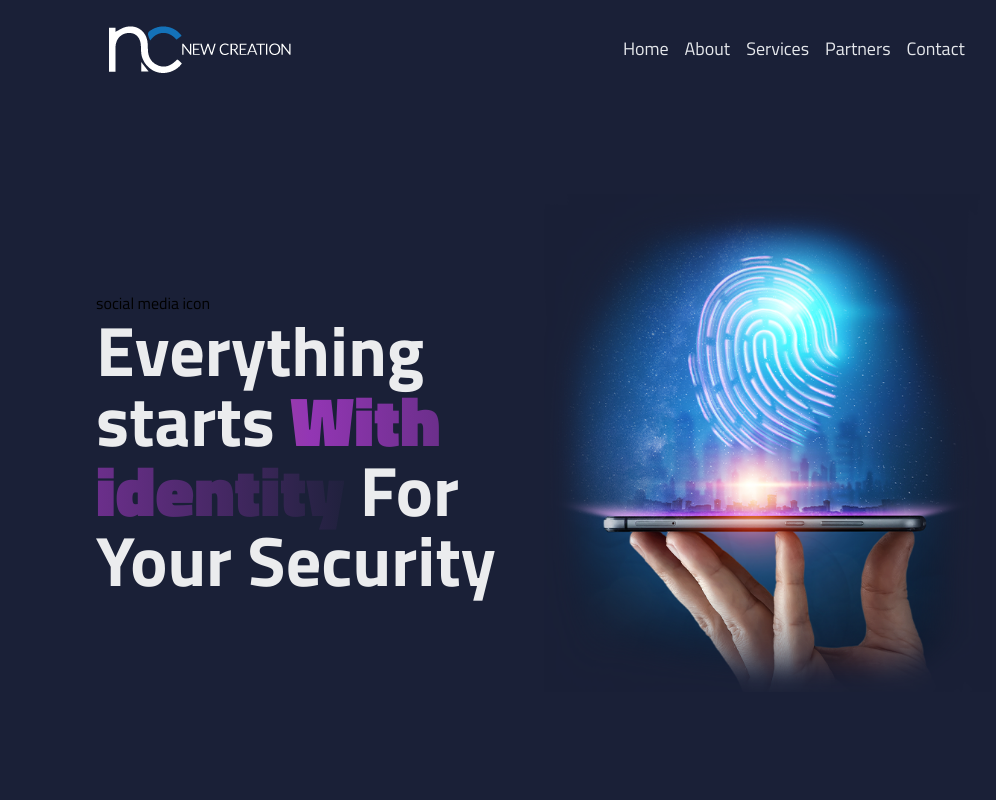
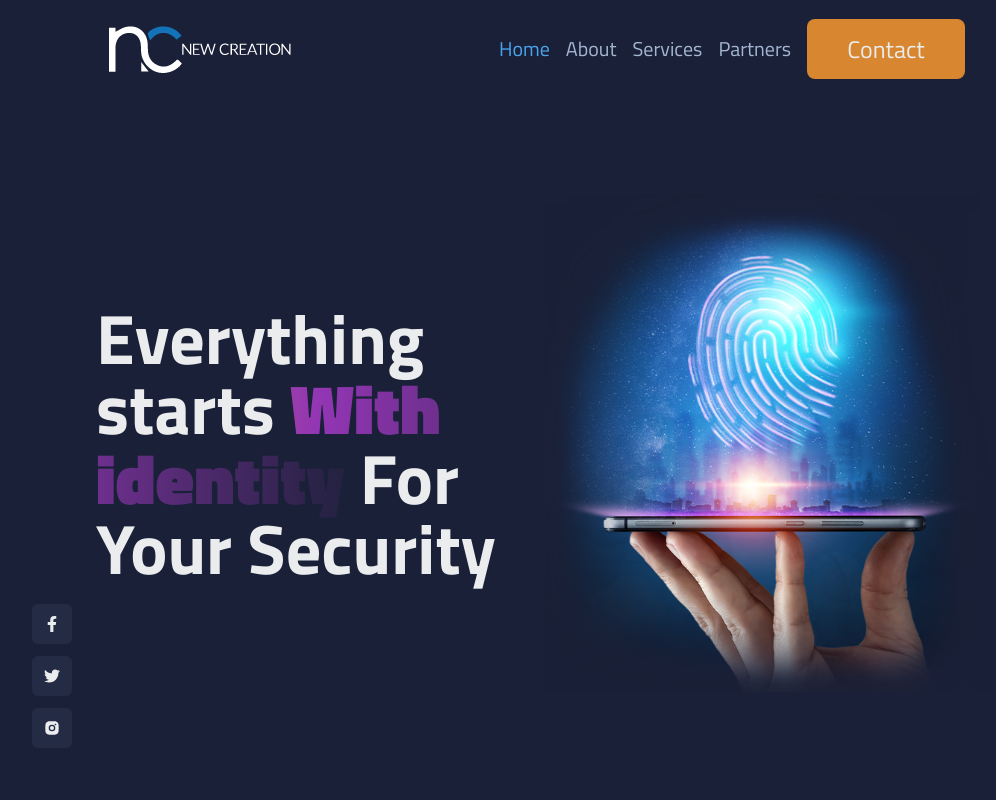
Before and after one commit to abdulqadirmohamed/digital-partners, a Next.js app: page / in a window 1280 px wide. Shown: the top 800 px of the page, without its empty margins (96-1092 px from the left). Built offline with nearby package versions, Linux system fonts and the light colour scheme.

Commit message:
updates all sections

```diff
--- a/package.json
+++ b/package.json
@@ -19,7 +19,6 @@
     "react-dom": "18.2.0",
     "react-icons": "^4.9.0",
     "react-scroll": "^1.8.9",
-    "react-tsparticles": "^2.10.1",
     "swiper": "^9.4.1",
     "tailwindcss": "3.3.2"
   }
--- a/src/components/About.jsx
+++ b/src/components/About.jsx
@@ -23,8 +23,8 @@ const About = () => {
         {/* Image */}
         <div className="grid grid-cols-2 gap-3 items-end ">
           <Image src={img1} alt="about-section-img1" />
-          <Image src={img2} alt="Who we are" />
-          <Image src={img3} alt="Who we are" className="" />
+          <Image src={img2} alt="about-section-img2" />
+          <Image src={img3} alt="about-section-img3"/>
         </div>
         {/* Text */}
         <div className="flex flex-col gap-2 md:text-left text-center py-10">
--- a/src/components/Header.jsx
+++ b/src/components/Header.jsx
@@ -13,18 +13,17 @@ const Header = () => {
   };
 
   const navLinks = [
-    { id: 1, url: "#home", title: "Home" },
-    { id: 2, url: "#about", title: "About" },
-    { id: 3, url: "#services", title: "Services" },
-    { id: 4, url: "#partners", title: "Partners" },
-    { id: 5, url: "#contact", title: "Contact" },
+    { id: 1, url: "#home", title: "Home", active:true},
+    { id: 2, url: "#about", title: "About", active:false },
+    { id: 3, url: "#services", title: "Services", active:false },
+    { id: 4, url: "#partners", title: "Partners", active:false },
   ];
 
   return (
     <nav className="px-4 py-6 transition-all duration-900 ease-in scroll-smooth">
       <div className="md:w-[70%] w-[90%] mx-auto flex items-center justify-between flex-wrap">
         <Link href="/"
-          className="flex items-center flex-shrink-0 text-white mr-6">
+          className={`flex items-center flex-shrink-0 text-white mr-6`}>
           {/* <span className="font-semibold text-xl tracking-tight"></span> */}
           <Image src={logo} alt="Digital Partners logo" />
         </Link>
@@ -52,14 +51,21 @@ const Header = () => {
               <Link
                 key={nav.id}
                 href={nav.url}
-                className="block mt-4 lg:inline-block lg:mt-0 text-gray-200 hover:text-secondary mr-4"
+                className={`block mt-4 lg:inline-block lg:mt-0 text-[20px] hover:text-secondary mr-4 ${nav.active ? 'text-secondary':'text-[#A5B6D2]'}`}
                 scroll={false}
               >
                 {nav.title}
               </Link>
             ))}
           </div>
-          {/* <div className="text-left">Social Media</div> */}
+          <div className="md:text-left text-right">
+            <Link
+              href="#contact"
+              className="md:hover:bg-secondary md:bg-orange text-darkWhite md:px-10 py-3 mr-4 rounded-lg md:text-2xl text-[20px] "
+            >
+              Contact
+            </Link>
+          </div>
         </div>
       </div>
     </nav>
--- a/src/components/Hero.jsx
+++ b/src/components/Hero.jsx
@@ -1,14 +1,20 @@
 import Image from "next/image";
 import React from "react";
 import whizCyberBanner from "../img/whiz-cyber-banner.png";
+import { FaFacebookF, FaTwitter } from "react-icons/fa";
+import { RiInstagramFill } from "react-icons/ri";
 
 const Hero = () => {
   return (
-    <div className="h-[650px]">
-      <div className="grid md:grid-cols-2 order-last items-center mt-24 md:w-[70%] w-[90%] mx-auto ">
-        <div>
+    <div className="h-[650px] relative">
+      <div className="grid md:grid-cols-2 order-last items-center mt-24 md:w-[70%] w-[90%] mx-auto">
+        <div className="">
           {/* social media icon */}
-          <div className="hidden md:block">social media icon</div>
+          <div className='hidden md:flex flex-col justify-center gap-3 absolute bottom-24 left-32 '>
+            <span className='bg-[#242B44] hover:bg-orange text-darkWhite p-3 rounded-md cursor-pointer'><FaFacebookF /></span>
+            <span className='bg-[#242B44] hover:bg-orange text-darkWhite p-3 rounded-md cursor-pointer'><FaTwitter /></span>
+            <span className='bg-[#242B44] hover:bg-orange text-darkWhite p-3 rounded-md cursor-pointer'><RiInstagramFill /></span>
+          </div>
           {/* Text */}
           <div className="col-span-1">
             <h1 className="text-darkWhite md:text-[70px] text-[37px] font-bold md:leading-[70px] leading-[40px] md:text-left text-center">
--- a/src/components/Partners.jsx
+++ b/src/components/Partners.jsx
@@ -3,6 +3,7 @@ import React from 'react'
 import Image from 'next/image';
 import { Swiper, SwiperSlide } from 'swiper/react';
 import { Autoplay, Pagination, Navigation } from "swiper";
+
 
 
 import 'swiper/css';
@@ -28,30 +29,34 @@ const Partners = () => {
   ]
 
   return (
-    <div className="md:h-[550px] md:h-[750px] py-10" id='partners'>
+    <div className="md:h-[550px] py-10" id='partners'>
       <div className="md:w-[70%] w-[90%] mx-auto items-center h-full">
         <div className="text-center">
-          <h2 className="text-secondary">OUR SERVICES</h2>
+          <h2 className="text-secondary">PARTNERS</h2>
           <h1 className="text-[60px] text-darkWhite font-bold leading-[56px]">
-            Digital Identity
+          We're Working With
           </h1>
         </div>
         <Swiper
         className='mt-16'
           spaceBetween={50}
           slidesPerView={5}
-          Autoplay={{
-            delay: 1000,
+          loop={true}
+
+          autoplay={{
+            delay: 2000,
             disableOnInteraction: false,
           }}
-          loop={true}
-          onSlideChange={() => console.log('slide change')}
-          onSwiper={(swiper) => console.log(swiper)}
+          pagination={{
+            clickable: true,
+          }}
+          navigation={true}
+          modules={[Autoplay, Pagination, Navigation]}
         >
           {logos.map((logoImg) => (
             <SwiperSlide key={logoImg.id}>
-              <div className='bg-[#1D233C] p-5 flex items-center justify-center hover:bg-[#1A2037] cursor-pointer'>
-                <Image src={logoImg.logo} />
+              <div className=' bg-[#1D233C] p-5 flex items-center justify-center hover:bg-[#1A2037] cursor-pointer'>
+                <Image src={logoImg.logo} alt='Digital Partners logo'/>
 
               </div>
             </SwiperSlide>
```
Also changed, not shown: src/app/globals.css (+12 -0 lines), 1 other file (tests, documents, lock files or other folders).
